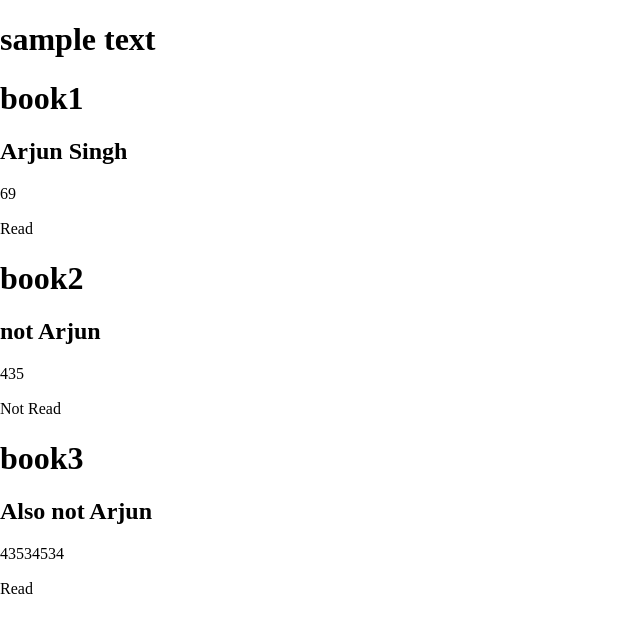
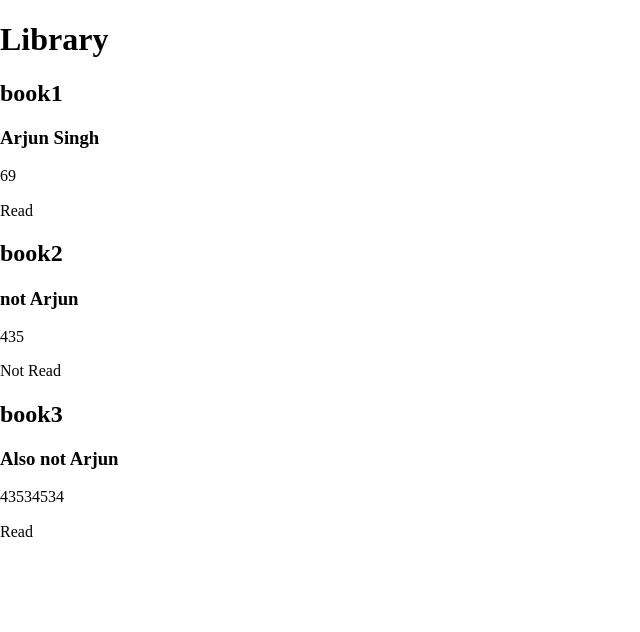
Before and after one commit to dotarjun/Library-JS, a plain HTML site: page index.html in a window 1280 px wide. Shown: the whole page, without its empty margins (0-640 px from the left). Drawn offline with Linux system fonts and the light colour scheme.

Commit message:
fixed headings

```diff
--- a/app.js
+++ b/app.js
@@ -38,8 +38,8 @@ function Book(title, author, pages, status) {
 function addBookToLibrary() {
     myLibrary.forEach(book => {
         const bookCard = document.createElement('div');
-        const bookTitle = document.createElement('h1')
-        const bookAuthor = document.createElement('h2')
+        const bookTitle = document.createElement('h2')
+        const bookAuthor = document.createElement('h3')
         const bookPages = document.createElement('p')
         const bookStatus = document.createElement('p')
 
@@ -71,8 +71,9 @@ function addBookToLibrary() {
 
     });
 }
+
 addBookToLibrary();
 
-// Write a function that loops through the array and displays each book on the page.
-// You can display them in some sort of table, or each on their own “card”.
-// It might help for now to manually add a few books to your array so you can see the display.
+// Add a “NEW BOOK” button that brings up a form allowing users to input the details
+// for the new book: author, title, number of pages, whether it’s been read and
+// anything else you might want.
--- a/index.html
+++ b/index.html
@@ -13,7 +13,7 @@
 </head>
 
 <body>
-    <h1>sample text</h1>
+    <h1>Library</h1>
 </body>
 
 </html>
```
